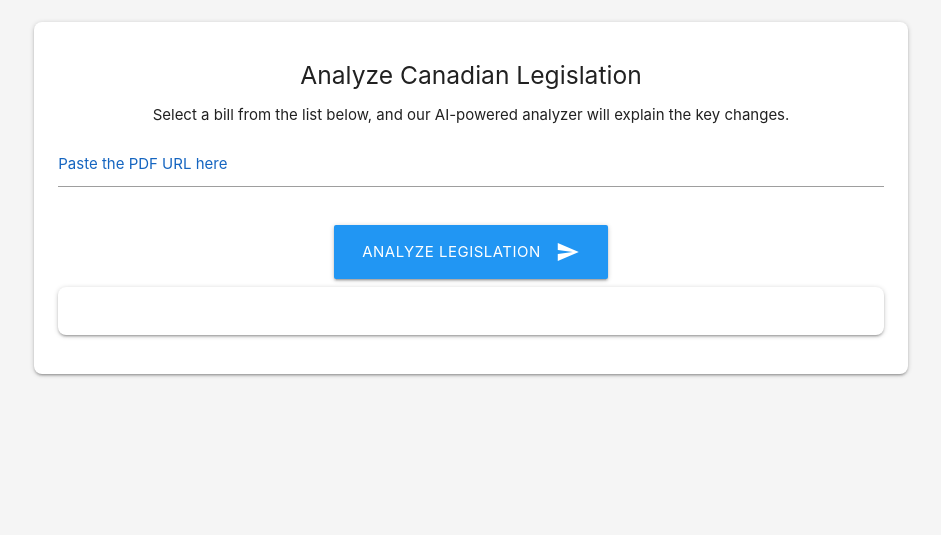
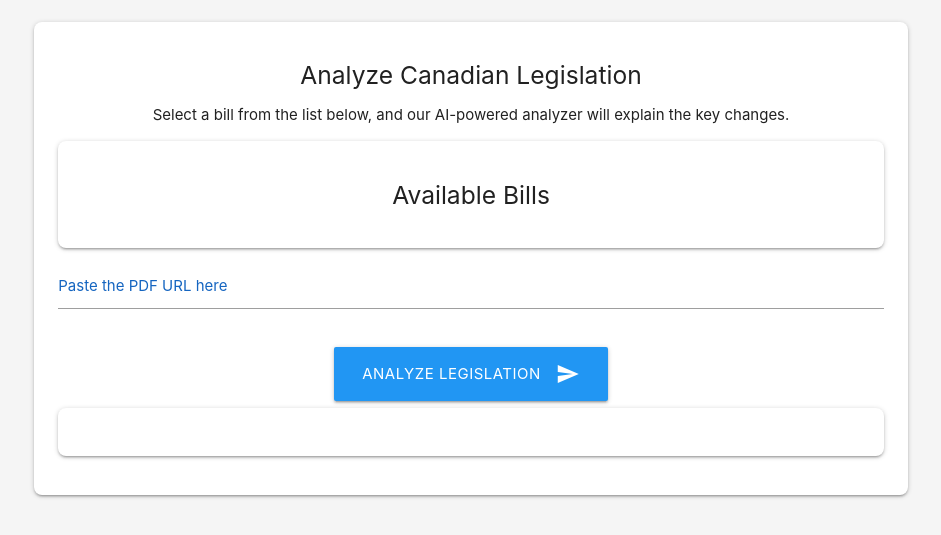
Before and after one commit to marcus20232023/legislation_analyzer, a Flask app: page / in a window 1280 px wide. Shown: the part 80-615 px from the top of the page, without its empty margins (169-1110 px from the left). Run offline with Flask 3, Linux system fonts and the light colour scheme.

Commit message:
(no commit message provided)

```diff
--- a/app.py
+++ b/app.py
@@ -5,7 +5,8 @@ import PyPDF2
 from openai import OpenAI
 from dotenv import load_dotenv
 import os
-from flask import Flask, render_template, request, jsonify
+from flask import Flask, render_template, request, jsonify, url_for
+import xml.etree.ElementTree as ET
 
 # Configure logging
 logging.basicConfig(level=logging.INFO)
@@ -22,6 +23,23 @@ app = Flask(__name__)
 @app.route('/')
 def index():
     return render_template('index.html')
+
+@app.route('/bills', methods=['GET'])
+def get_bills():
+    url = "https://www.parl.ca/legisinfo/en/bills/xml"
+    response = requests.get(url)
+    if response.status_code != 200:
+        return jsonify({"error": "Failed to fetch bills data"}), 500
+
+    bills = []
+    root = ET.fromstring(response.content)
+    for bill in root.findall('.//Bill'):
+        bill_id = bill.find('BillNumber').text
+        title = bill.find('Title').text
+        link = f"https://www.parl.ca/Content/Bills/441/Private/{bill_id}/{bill_id}_3/{bill_id}_E.xml"
+        bills.append({"id": bill_id, "title": title, "link": link})
+
+    return jsonify(bills)
 
 @app.route('/analyze', methods=['POST'])
 def analyze():
--- a/static/js/script.js
+++ b/static/js/script.js
@@ -1,8 +1,35 @@
 document.addEventListener('DOMContentLoaded', function() {
     const analyzeBtn = document.getElementById('analyze-btn');
+    const billsList = document.getElementById('bills');
     const pdfUrlInput = document.getElementById('pdf-url');
     const loadingIndicator = document.getElementById('loading');
     const analysisResult = document.getElementById('analysis-result');
+
+    async function fetchBills() {
+        try {
+            const response = await fetch('/bills');
+            const bills = await response.json();
+            if (bills.error) {
+                M.toast({html: bills.error, classes: 'red'});
+            } else {
+                bills.forEach(bill => {
+                    const li = document.createElement('li');
+                    const a = document.createElement('a');
+                    a.href = bill.link;
+                    a.textContent = `${bill.id}: ${bill.title}`;
+                    a.target = "_blank";
+                    li.appendChild(a);
+                    billsList.appendChild(li);
+                });
+            }
+        } catch (error) {
+            M.toast({html: 'An error occurred while fetching bills', classes: 'red'});
+        }
+    }
+
+    document.addEventListener('DOMContentLoaded', function() {
+        fetchBills();
+    });
 
     analyzeBtn.addEventListener('click', async function() {
         const pdfUrl = pdfUrlInput.value.trim();
--- a/templates/index.html
+++ b/templates/index.html
@@ -23,6 +23,10 @@
                     <p class="center-align">
                         Select a bill from the list below, and our AI-powered analyzer will explain the key changes.
                     </p>
+                    <div id="bills-list" class="card-panel">
+                        <h5 class="center-align">Available Bills</h5>
+                        <ul id="bills"></ul>
+                    </div>
                     <div class="input-field">
                         <input id="pdf-url" type="text" class="validate">
                         <label for="pdf-url">Paste the PDF URL here</label>
```
